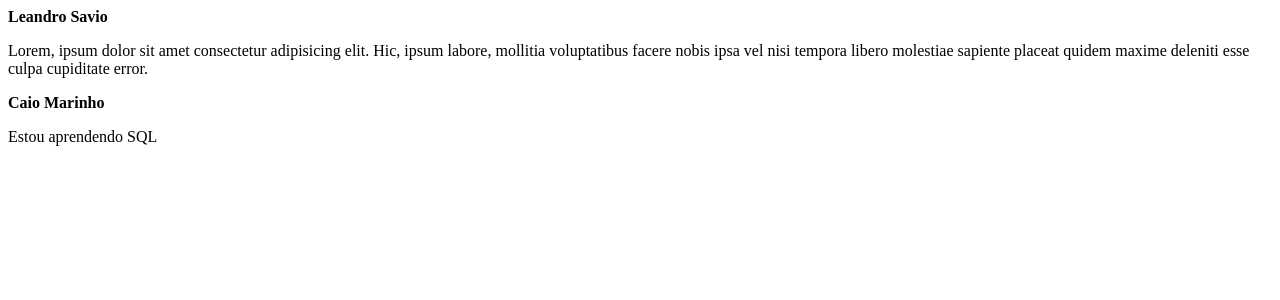
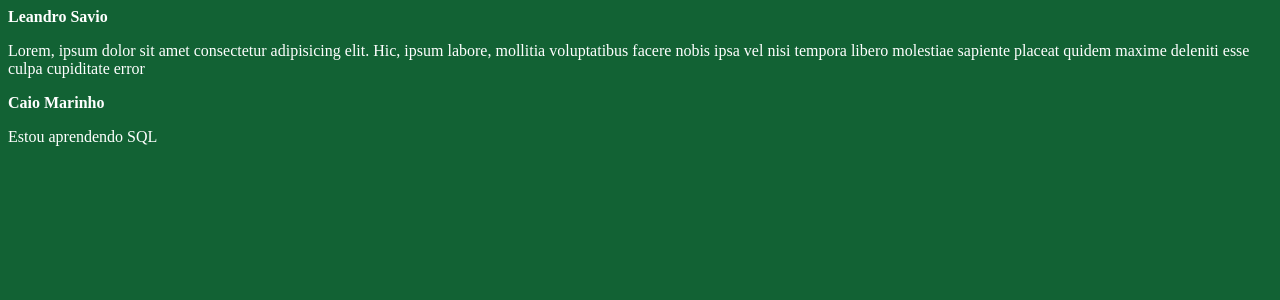
Before and after one commit to lithproroot1399/01-fundamentos-reactjs, a React (Vite) app: page / in a window 1280 px wide. Shown: the top 300 px of the page. Built offline with nearby package versions, Linux system fonts and the light colour scheme.

Commit message:
Adicionado styles no meu projeto

```diff
--- a/src/App.jsx
+++ b/src/App.jsx
@@ -1,12 +1,13 @@
 import { Post } from "./Post";
+
+import  "./styles.css"
 
 export function App() {
  return (
   <div>
     <Post
       author= "Leandro Savio"
-      content= "Lorem, ipsum dolor sit amet consectetur adipisicing elit. Hic, ipsum labore,
-      mollitia voluptatibus facere nobis ipsa vel nisi tempora libero molestiae sapiente placeat quidem maxime deleniti esse culpa cupiditate error."
+      content= "Lorem, ipsum dolor sit amet consectetur adipisicing elit. Hic, ipsum labore, mollitia voluptatibus facere nobis ipsa vel nisi tempora libero molestiae sapiente placeat quidem maxime deleniti esse culpa cupiditate error"
     />
 
     <Post
--- /dev/null
+++ b/src/styles.css
@@ -0,0 +1,4 @@
+body {
+    background: #126234;
+    color: #fff;
+}
```
